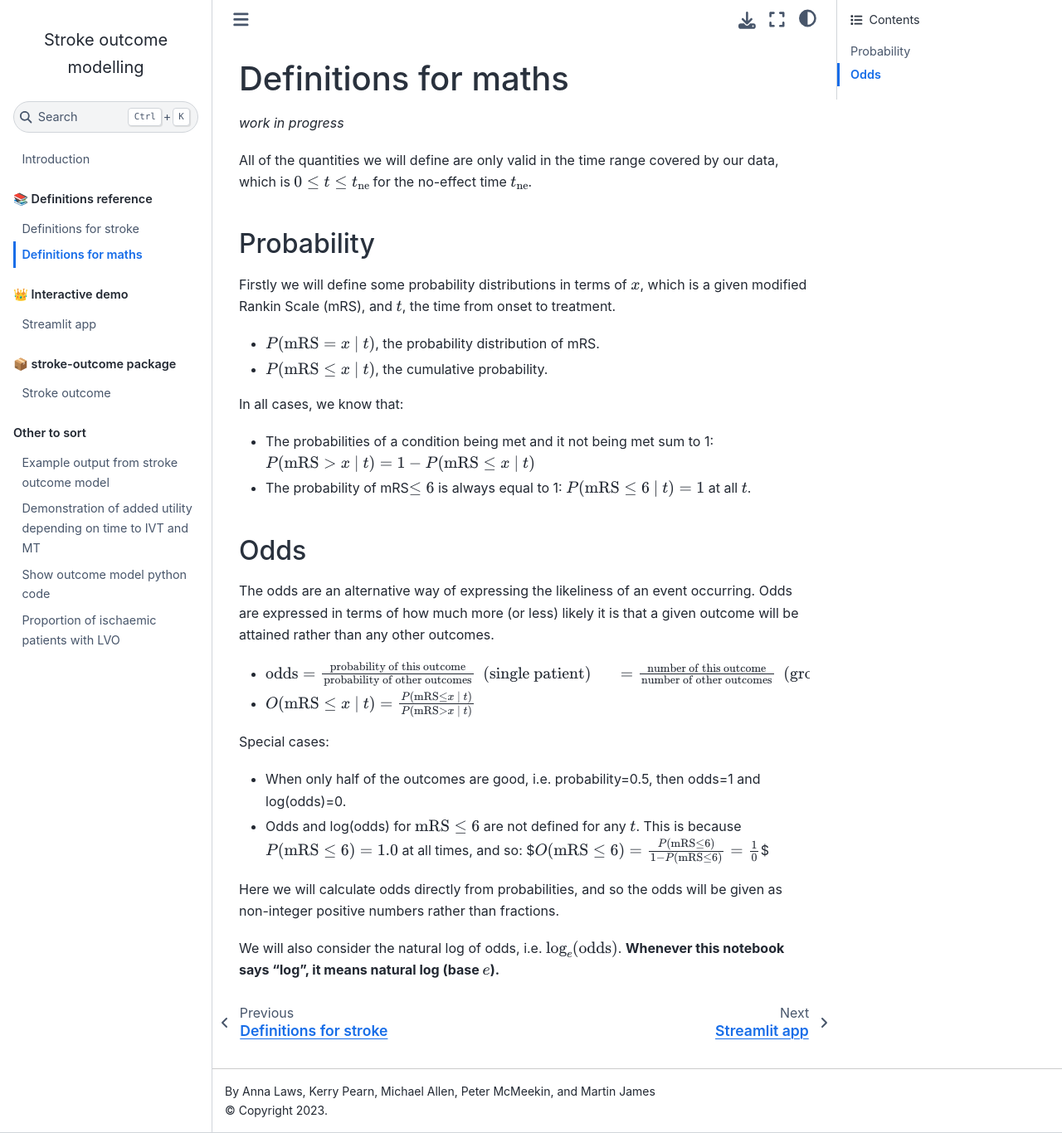
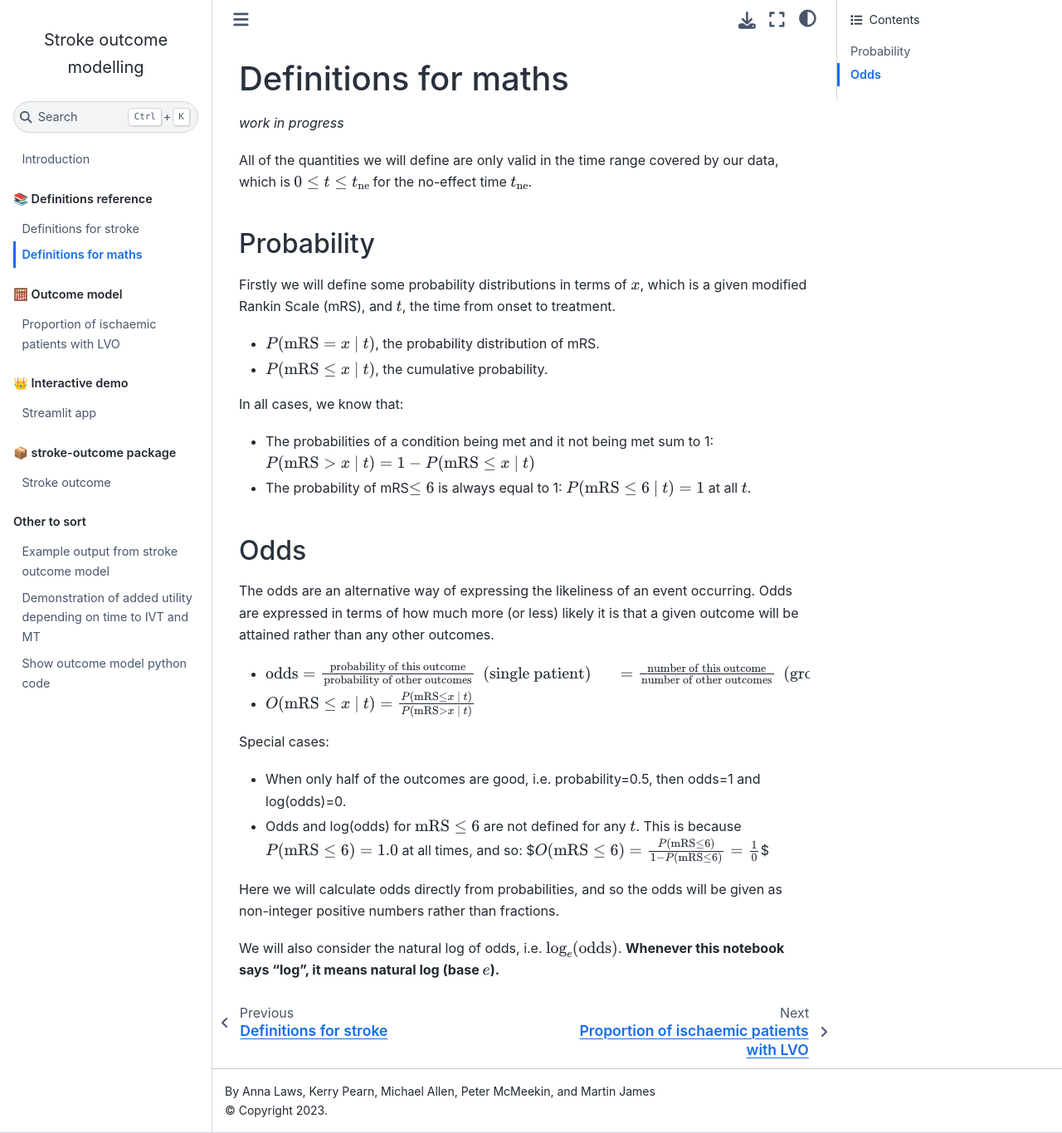
Before and after one commit to samuel-book/stroke_outcome, a Jupyter Book: the page built from definitions_reference/definitions_maths.md, in a window 1280 px wide and 1366 px high. Shown: the whole window at 83% size. Built offline with Jupyter Book 1.0.4 settings and Sphinx 7.4.7 and the Sphinx Book theme 1.1.4, drawn with Linux system fonts in a browser that asks for light colours; pages that are not in the unit, such as notebooks, are missing from menus.

Commit message:
Reuse existing LVO proportion doc

```diff
--- a/_toc.yml
+++ b/_toc.yml
@@ -10,6 +10,7 @@ parts:
   - file: outcome_model_methods/01_mrs_dist_derivation
   - file: outcome_model_methods/01b_excess_deaths
   - file: outcome_model_methods/01c_extrapolate_time_zero
+  - file: outcome_model_methods/01d_lvo_proportion
   - file: outcome_model_methods/02_probs_with_time
   - file: outcome_model_methods/02b_formulae
   - file: outcome_model_methods/02c_extra_maths
```
Also changed, not shown: outcome_model_methods/01d_lvo_proportion.md (renamed from 90_proportion_ischaemic_with_lvo.md).
